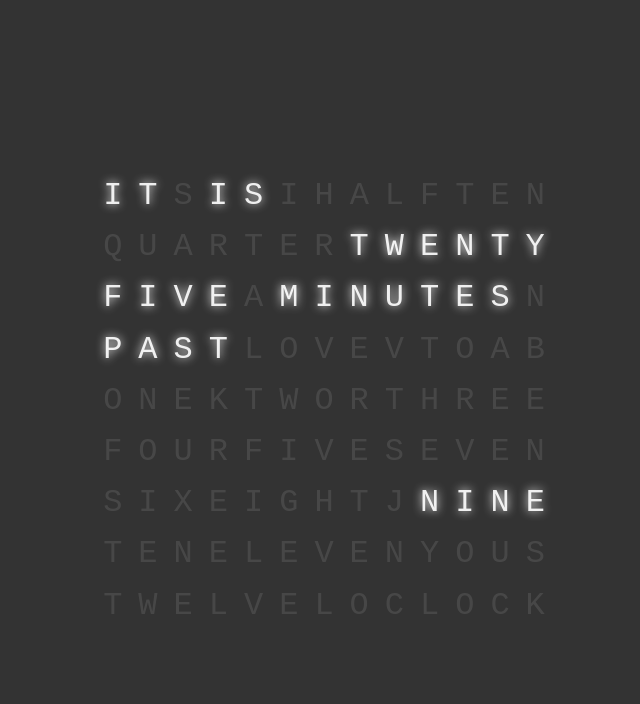
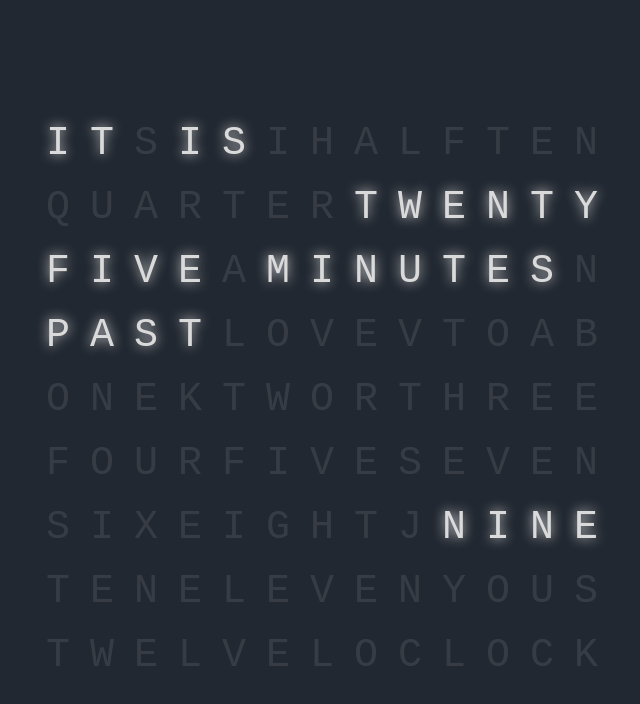
Before and after one commit to atkinchris/word-clock, a website: page index.html in a window 1280 px wide. Shown: the whole page, without its empty margins (308-948 px from the left). Drawn offline with Linux system fonts and the light colour scheme.

Commit message:
Improve colour and sizing

```diff
--- a/styles.css
+++ b/styles.css
@@ -1,5 +1,5 @@
 body {
-  font-size: 4vmin;
+  font-size: 5vmin;
   font-family: monospace;
   word-spacing: -1.1em;
   letter-spacing: 0.5em;
@@ -7,8 +7,8 @@ body {
   line-height: 1.6em;
   white-space: nowrap;
 
-  background: #333333;
-  color: rgba(255, 255, 255, 0.1);
+  background: #222831;
+  color: #EEEEEE;
 }
 
 .container {
@@ -16,6 +16,10 @@ body {
   top: 50%;
   left: 50%;
   transform: translate(-50%, -50%);
+}
+
+span {
+  opacity: 0.1;
 }
 
 .five_mins #m_5, .five_mins #w_minutes,
@@ -40,6 +44,6 @@ body {
 .twelve #h_12,
 .oclock #w_oclock,
 .always-on {
-  color: rgba(255, 255, 255, 0.9);
-  text-shadow: 0 0 0.3em #FFFFFF;
+  opacity: 0.9;
+  text-shadow: 0 0 0.3em #EEEEEE;
 }
```
